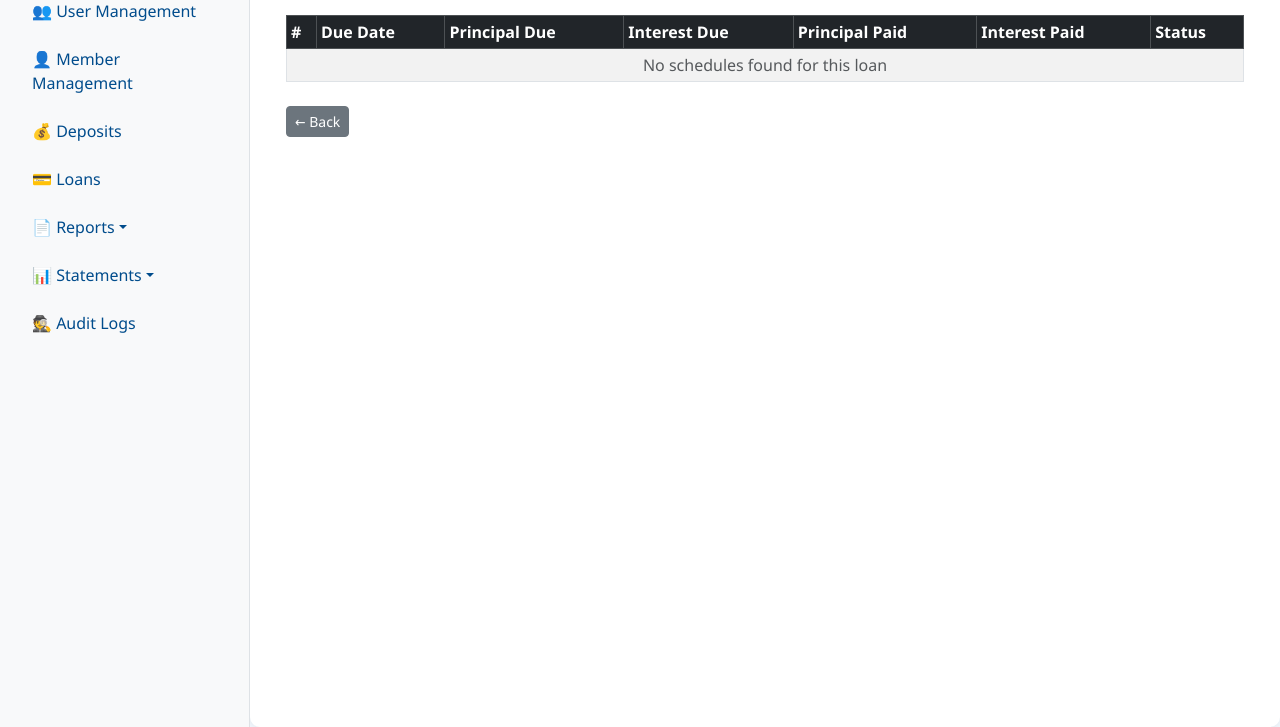
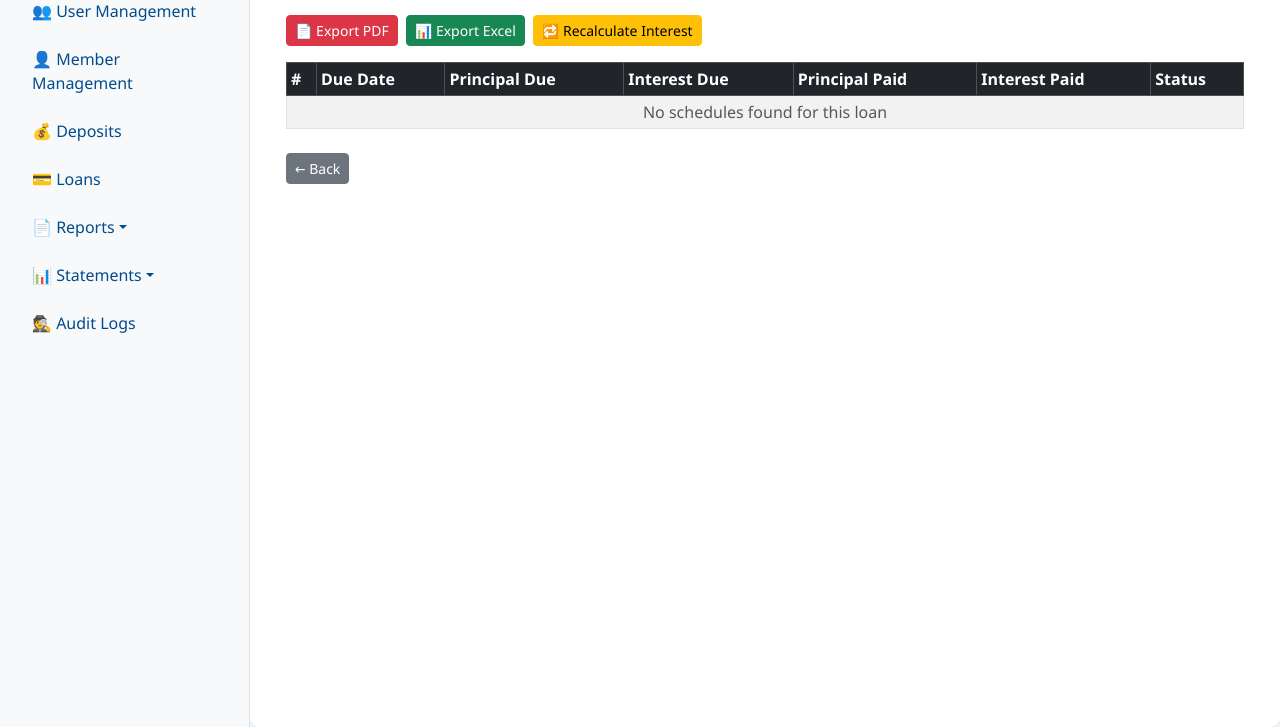
Before and after one commit to kariokojim/chairete_app, a Python web app: template sacco_app/templates/admin/member_loan_schedules.html in a window 1280 px wide. Shown: the part 129-856 px from the top of the page. Run offline with Jinja, Linux system fonts and the light colour scheme; the template is opened without the code that fills it, so the values that code supplies are empty.

Commit message:
Update member_loan_schedules.html

```diff
--- a/sacco_app/templates/admin/member_loan_schedules.html
+++ b/sacco_app/templates/admin/member_loan_schedules.html
@@ -7,6 +7,25 @@
     Loan Schedules for Member {{ loan.member_no }}
     <small class="text-muted">| Loan No: {{ loan.loan_no }}</small>
   </h5>
+<div class="d-flex gap-2 mb-3">
+
+  <a href="{{ url_for('admin.export_loan_schedules_pdf', loan_no=loan.loan_no) }}"
+     class="btn btn-sm btn-danger">
+    📄 Export PDF
+  </a>
+
+  <a href="{{ url_for('admin.export_loan_schedules_excel', loan_no=loan.loan_no) }}"
+     class="btn btn-sm btn-success">
+    📊 Export Excel
+  </a>
+
+  <a href="{{ url_for('admin.recalculate_loan_interest', loan_no=loan.loan_no) }}"
+     class="btn btn-sm btn-warning"
+     onclick="return confirm('Recalculate interest for this loan?')">
+    🔁 Recalculate Interest
+  </a>
+
+</div>
 
   <table class="table table-bordered table-striped table-sm">
     <thead class="table-dark">
```
